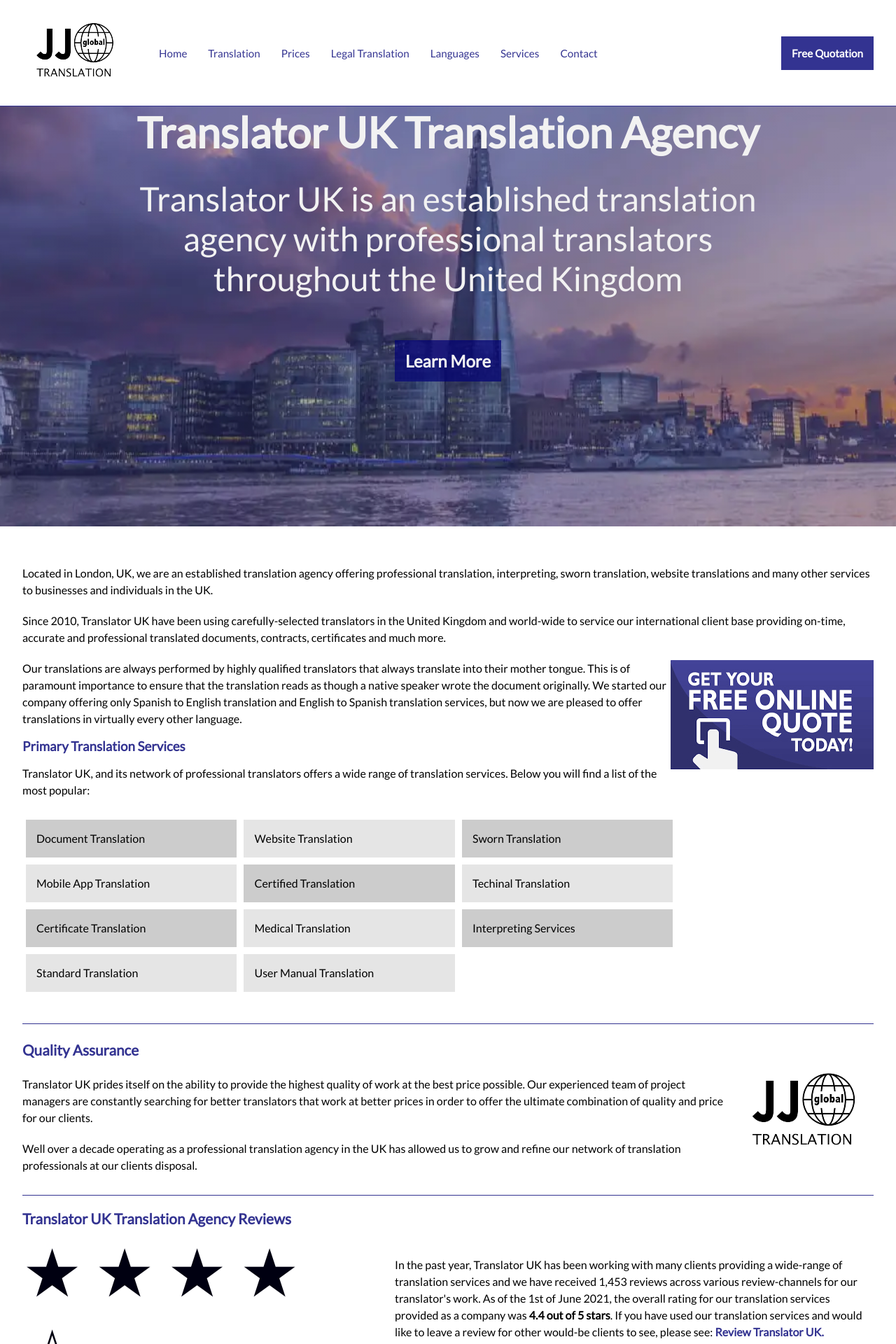
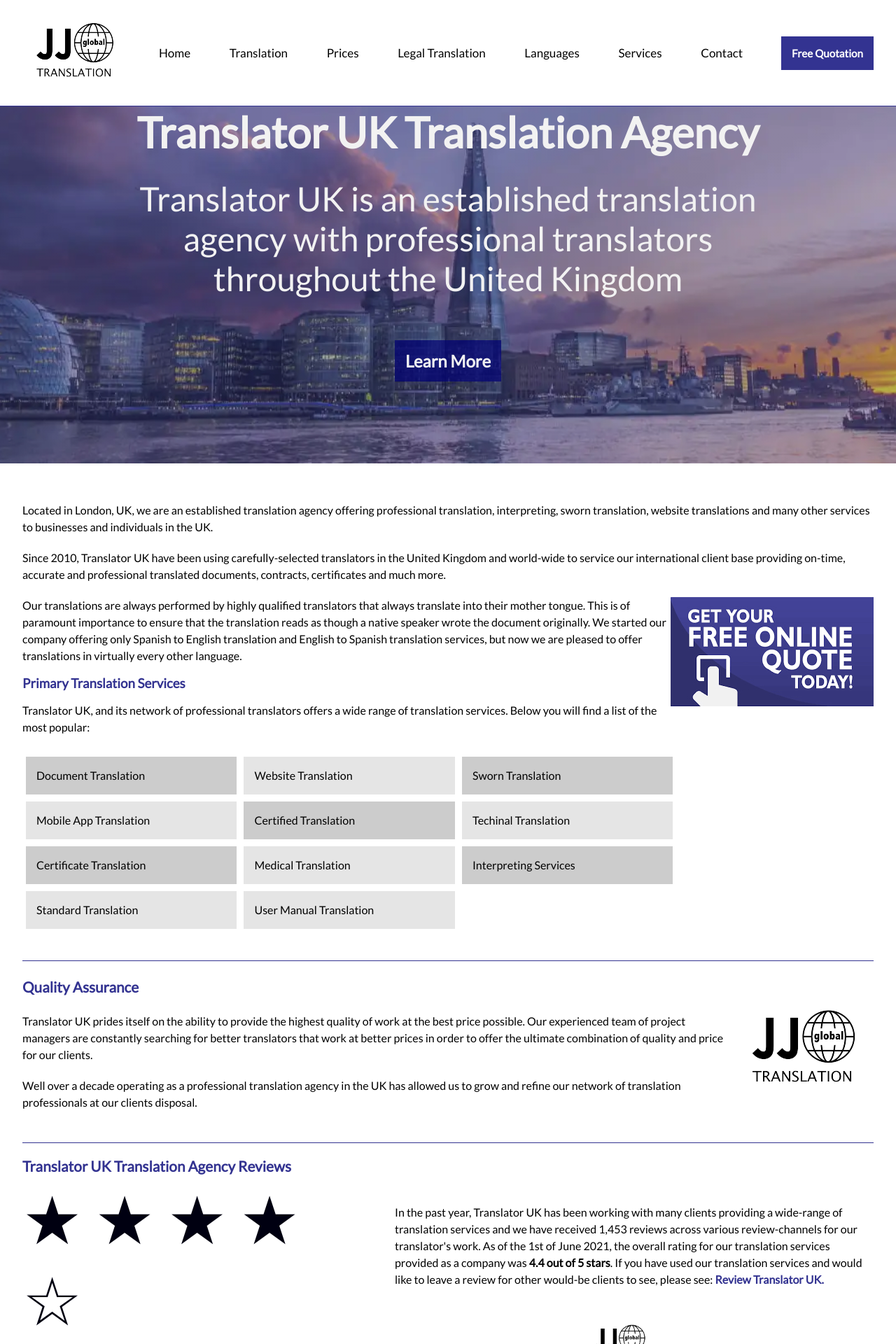
Before and after one commit to ChanMyaeOo/jj-global-translation, a React (Create React App) app: page / in a window 1280 px wide. Shown: the top 1920 px of the page at 70% size. Built offline with nearby package versions, Linux system fonts and the light colour scheme.

Commit message:
changed header links style and adjusted max width for layout

```diff
--- a/src/components/header/Header.js
+++ b/src/components/header/Header.js
@@ -47,7 +47,7 @@
                     <Link to="/legal-translation" onClick={closeMenu}><li>Legal Translation</li></Link>
                     <Link to="/languages" onClick={closeMenu}><li>Languages</li></Link>
                     <Link to="/services" onClick={closeMenu}><li>Services</li></Link>
-                    <Link to="/contact" onClick={closeMenu}><li>Contact</li></Link>
+                    <Link to="/contact" onClick={closeMenu} ><li className={classes.lastList}>Contact</li></Link>
                 </ul>
             </div>
         </div>
--- a/src/components/header/styles.js
+++ b/src/components/header/styles.js
@@ -12,20 +12,20 @@
     nav: {
         listStyle: 'none',
         display: 'flex',
-        justifyContent: 'flex-start',
+        justifyContent: 'space-between',
         marginLeft: '30px',
         flexGrow: 1,
         "& a": {
             textDecoration: 'none'
         },
         "& li": {
-            color: 'rgb(0 0 118 / 80%)',
-            fontSize: '95%',
+            color: '#000',
+            fontSize: '17px',
             padding: '15px'
         },
         "& li:hover": {
             cursor: 'pointer',
-            background: 'rgba(0,0,118,0.20)'
+            background: '#f2f2f2'
         }
     },
     headerBtn: {
@@ -38,6 +38,7 @@
         cursor: 'pointer',
         padding: '15px',
         textDecoration: 'none',
+        marginLeft: "40px",
         "&:hover": {
             textDecoration: 'underline',
         }
@@ -80,21 +81,24 @@
             zIndex: '1000',
             overflowX: 'hidden',
             "& a": {
-                textDecoration: 'none'
+                textDecoration: 'none',
+                color: '#000',
+                fontSize: '16px'
             },
             "& > ul": {
                 listStyle: 'none',
-                color: 'rgb(0 0 118 / 80%)',
                 lineHeight: '30px'
             },
             "& li": {
                 padding: '20px',
-                borderTop: '1px solid rgb(0 0 118 / 80%)',
-                borderBottom: '1px solid rgb(0 0 118 / 80%)',
+                borderTop: '1px solid #000',
                 minHeight: '26px',
                 width: '100%',
                 paddingLeft: '100px',
             }
+        },
+        lastList: {
+            borderBottom: '1px solid #000',
         }
     }
 }))
--- a/src/components/hero/styles.js
+++ b/src/components/hero/styles.js
@@ -8,7 +8,9 @@
         backgroundSize: 'cover',
         backgroundPosition: "center center",
         paddingBottom: '40px',
-        height: '70vh',
+        height: '470px',
+        maxWidth: "1280px",
+        margin: '0 auto',
         "& h1": {
             textAlign: 'center',
             fontSize: '3.8em',
--- a/src/components/quality/styles.js
+++ b/src/components/quality/styles.js
@@ -20,7 +20,7 @@
     },
     qualityText: {
         marginTop: '20px',
-        paddingBottom: '30px'
+        paddingBottom: '45px'
     },
     [theme.breakpoints.down('xs')]: {
         circle: {
--- a/src/components/review/Review.js
+++ b/src/components/review/Review.js
@@ -6,7 +6,7 @@
 const Review = () => {
     const classes = useStyles();
     return (
-        <div>
+        <div className={classes.reviewWrapper}>
             <div className={classes.review}>
                 <div className={classes.leftReview}>
                     <h3>Translator UK Translation Agency Reviews</h3>
--- a/src/components/review/styles.js
+++ b/src/components/review/styles.js
@@ -1,6 +1,10 @@
 import { makeStyles } from '@material-ui/core/styles';
 
 const useStyles = makeStyles(theme => ({
+    reviewWrapper: {
+        maxWidth: '1280px',
+        margin: '0 auto'
+    },
     review: {
         display: 'flex',
         width: '95vw',
--- a/src/components/showcase/styles.js
+++ b/src/components/showcase/styles.js
@@ -21,7 +21,8 @@
     showcaseService: {
         width: '73vw',
         marginTop: '25px',
-        marginBottom: '40px'
+        marginBottom: '40px',
+        maxWidth: '1280px'
     },
 
     [theme.breakpoints.down('xs')]: {
--- a/src/layout/Layout.js
+++ b/src/layout/Layout.js
@@ -1,11 +1,12 @@
 import React from 'react'
 import Header from '../components/header/Header'
 import Footer from '../components/footer/Footer'
+import useStyles from './styles'
 
 const Layout = (props) => {
-
+    const classes = useStyles();
     return (
-        <div>
+        <div className={classes.layout}>
             <Header />
             <hr />
             {props.children}
--- /dev/null
+++ b/src/layout/styles.js
@@ -0,0 +1,10 @@
+import { makeStyles } from '@material-ui/core/styles';
+
+const useStyles = makeStyles(theme => ({
+    layout: {
+        maxWidth: '1280px',
+        margin: '0 auto'
+    }
+}))
+
+export default useStyles
--- a/src/pages/prices/styles.js
+++ b/src/pages/prices/styles.js
@@ -27,7 +27,8 @@
         },
     },
     priceTitle: {
-        width: "67vw",
+        // width: "67vw",
+        width: '100%',
         marginLeft: "40px",
         "& h3": {
             fontSize: "19.2px",
--- a/src/pages/translation/styles.js
+++ b/src/pages/translation/styles.js
@@ -8,7 +8,7 @@
         backgroundSize: 'cover',
         backgroundPosition: "center center",
         paddingBottom: '40px',
-        height: '70vh',
+        height: '470px',
         "& h1": {
             textAlign: 'center',
             fontSize: '3.8em',
```
